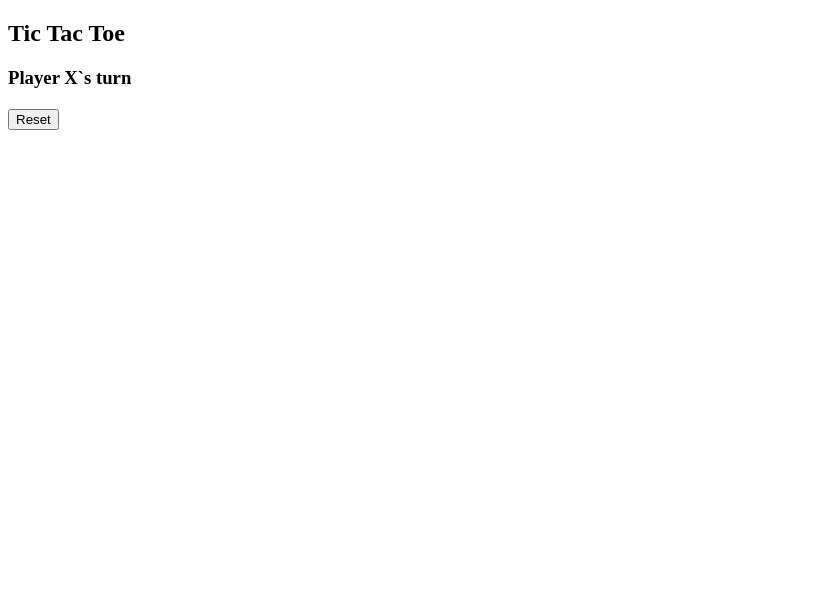
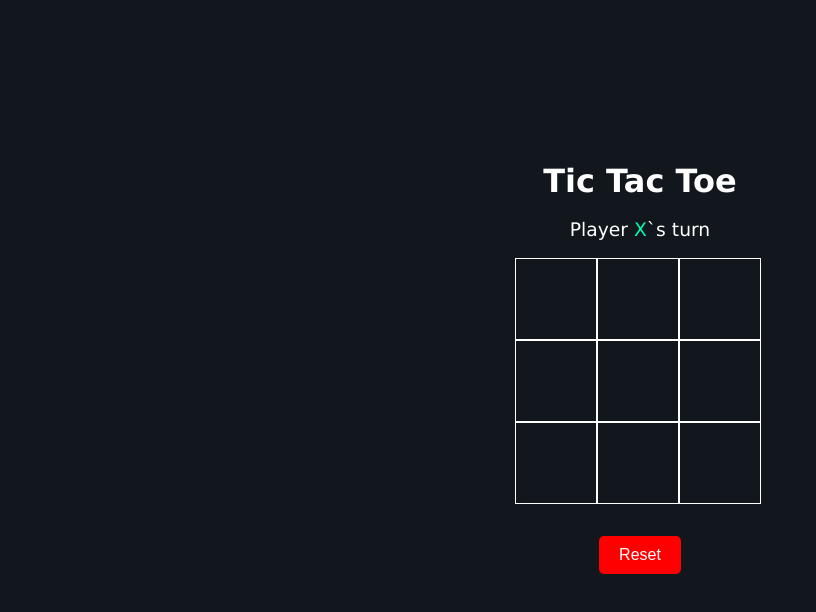
Before and after one commit to JEKO10/Tic-tac-toe, a plain HTML site: page index.html in a window 1280 px wide. Shown: the whole page, without its empty margins (0-816 px from the left). Drawn offline with Linux system fonts and the light colour scheme.

Commit message:
styles added

```diff
--- a/index.html
+++ b/index.html
@@ -8,9 +8,9 @@
     <title>Tic-tac-toe</title>
   </head>
   <body>
-    <section class="main">
+    <section>
       <h1>Tic Tac Toe</h1>
-      <h3>Player X`s turn</h3>
+      <h3>Player <span>X</span>`s turn</h3>
       <div class="container">
         <div class="gameField"></div>
         <div class="gameField"></div>
--- a/style.css
+++ b/style.css
@@ -0,0 +1,49 @@
+body {
+  display: flex;
+  justify-content: center;
+  align-items: center;
+  min-height: 90vh;
+  background-color: #11171c;
+}
+
+section {
+  color: #fff;
+  font-family: Verdana, Geneva, Tahoma, sans-serif;
+  text-align: center;
+}
+
+.container {
+  width: 250px;
+}
+
+.container div {
+  float: left;
+  height: 80px;
+  width: 32%;
+  border: 1.5px solid #fff;
+  cursor: pointer;
+}
+
+h1 {
+  font-size: 2rem;
+  margin: 0;
+}
+
+h3 {
+  font-weight: 200;
+}
+
+h3 span {
+  color: #00ffb3;
+}
+
+button {
+  margin-top: 2rem;
+  padding: 10px 20px;
+  background: #ff0000;
+  color: #fff;
+  font-size: 1rem;
+  border: none;
+  border-radius: 5px;
+  cursor: pointer;
+}
```
